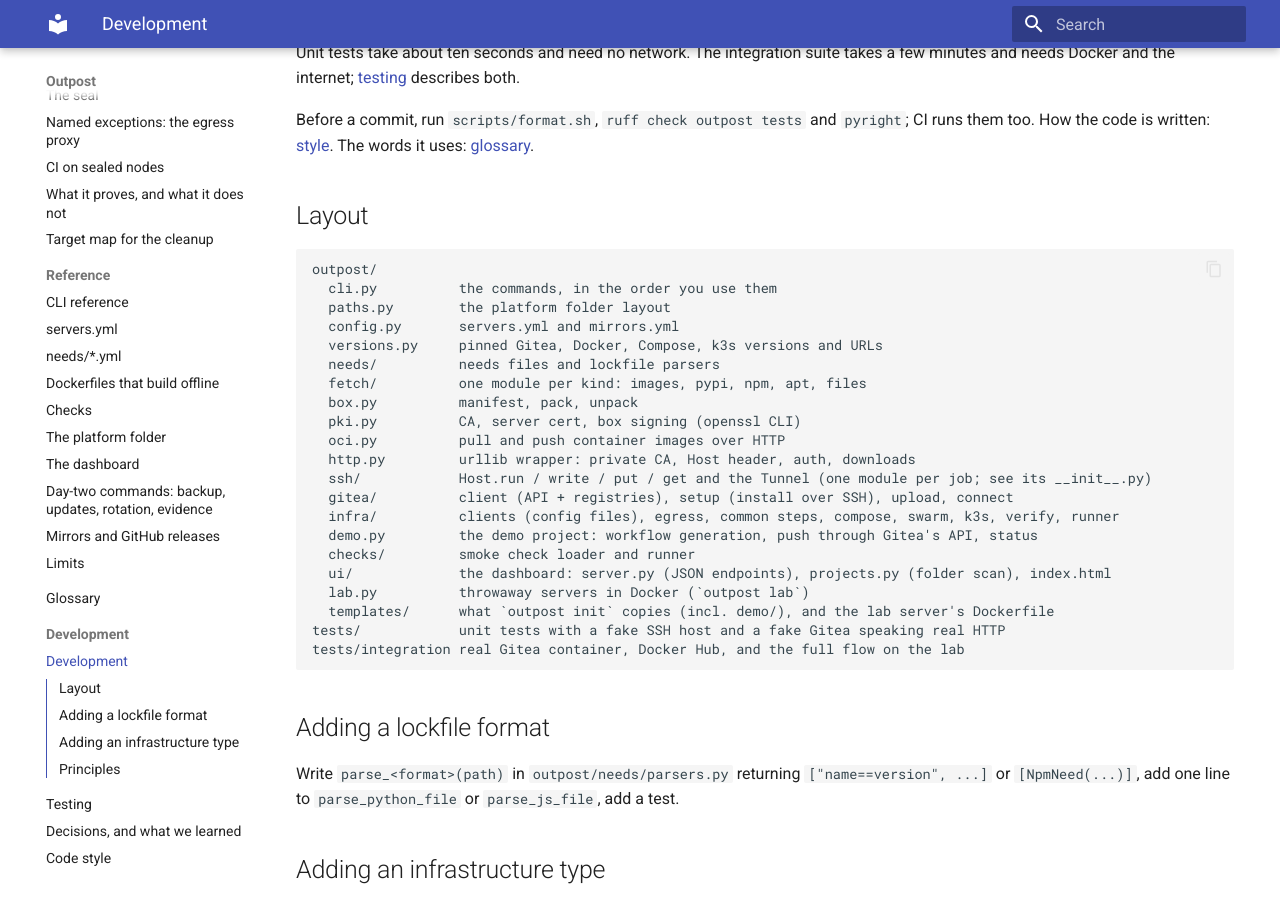
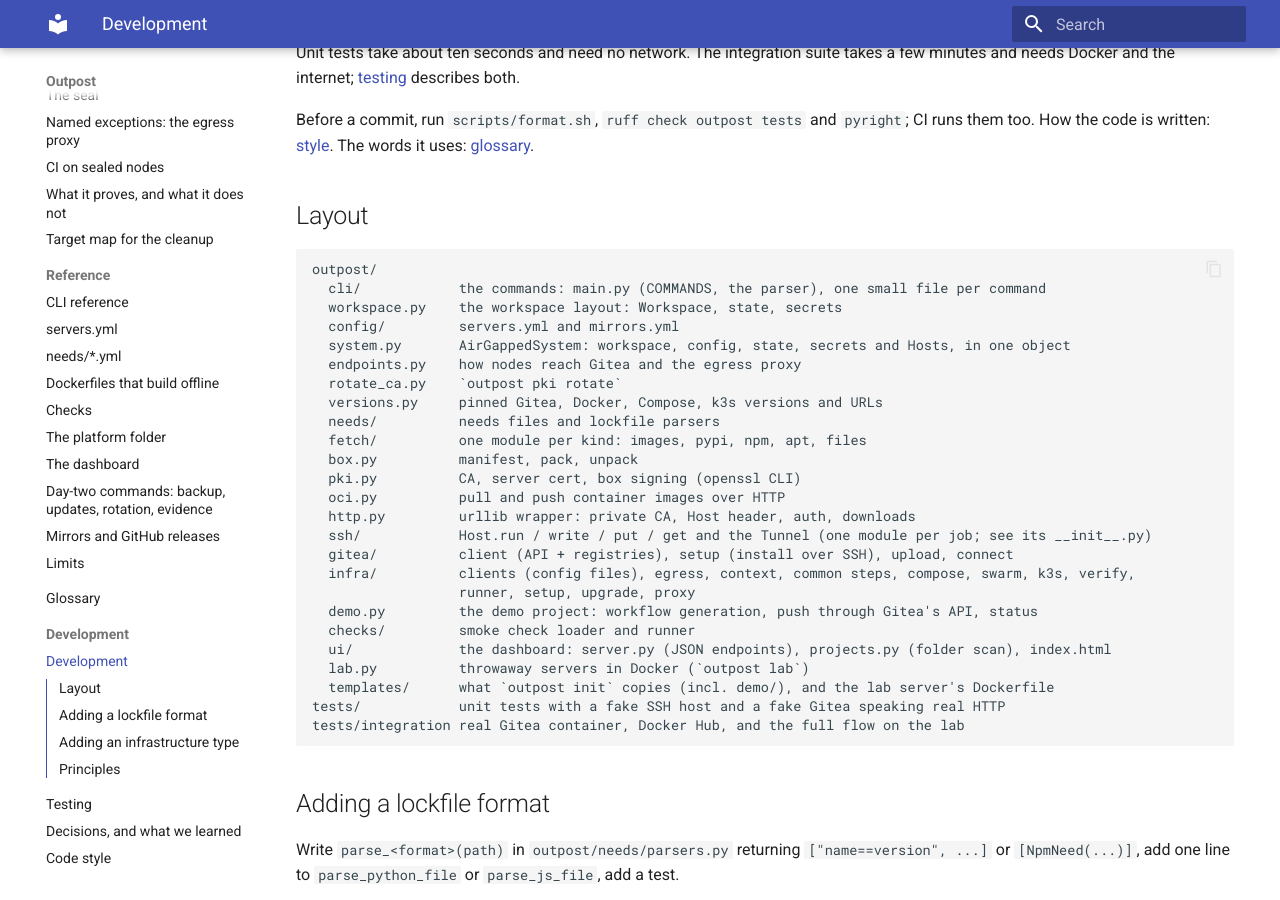
Before and after one commit to bshadmehr98/outpost, an MkDocs documentation site: the page built from docs/development/development.md, in a window 1280 px wide and 900 px high, scrolled down 253 px. Built offline with MkDocs 1.6.1 and Material for MkDocs 9.7.7, drawn with Linux system fonts in a browser that asks for light colours.

Commit message:
docs: the module map names cli/, workspace, config/, system and endpoints; target.md says what A built
Co-Authored-By: Claude Opus 5.5 <noreply@anthropic.com>

````diff
--- a/docs/development/development.md
+++ b/docs/development/development.md
@@ -17,9 +17,12 @@ too. How the code is written: [style](style.md). The words it uses: [glossary](.
 
 ```
 outpost/
-  cli.py          the commands, in the order you use them
-  paths.py        the platform folder layout
-  config.py       servers.yml and mirrors.yml
+  cli/            the commands: main.py (COMMANDS, the parser), one small file per command
+  workspace.py    the workspace layout: Workspace, state, secrets
+  config/         servers.yml and mirrors.yml
+  system.py       AirGappedSystem: workspace, config, state, secrets and Hosts, in one object
+  endpoints.py    how nodes reach Gitea and the egress proxy
+  rotate_ca.py    `outpost pki rotate`
   versions.py     pinned Gitea, Docker, Compose, k3s versions and URLs
   needs/          needs files and lockfile parsers
   fetch/          one module per kind: images, pypi, npm, apt, files
@@ -29,7 +32,8 @@ outpost/
   http.py         urllib wrapper: private CA, Host header, auth, downloads
   ssh/            Host.run / write / put / get and the Tunnel (one module per job; see its __init__.py)
   gitea/          client (API + registries), setup (install over SSH), upload, connect
-  infra/          clients (config files), egress, common steps, compose, swarm, k3s, verify, runner
+  infra/          clients (config files), egress, context, common steps, compose, swarm, k3s, verify,
+                  runner, setup, upgrade, proxy
   demo.py         the demo project: workflow generation, push through Gitea's API, status
   checks/         smoke check loader and runner
   ui/             the dashboard: server.py (JSON endpoints), projects.py (folder scan), index.html
````
Also changed, not shown: README.md (+2 -2 lines), docs/architecture/overview.md (+1 -1 lines), docs/architecture/target.md (+15 -11 lines), docs/glossary.md (+3 -3 lines).
